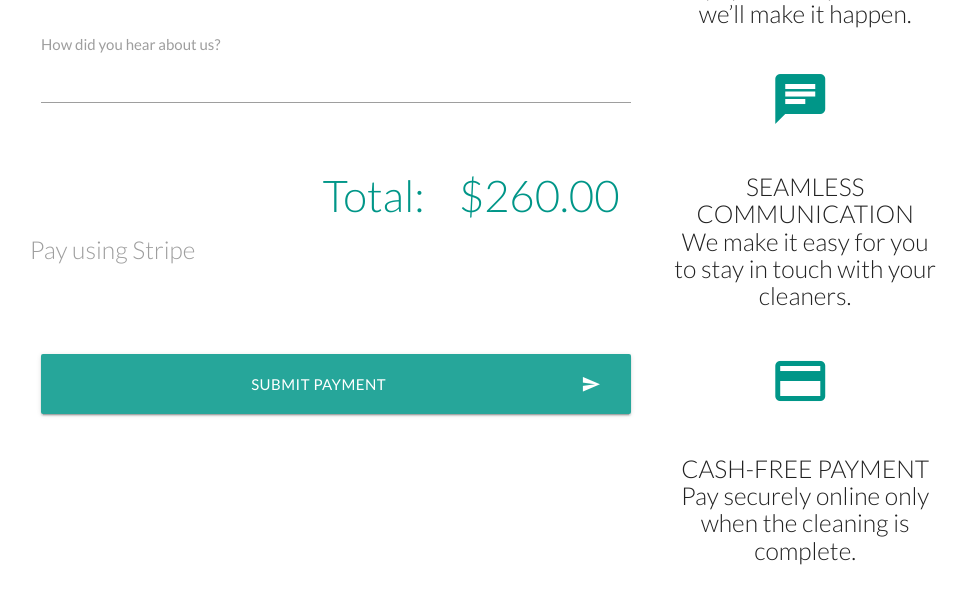
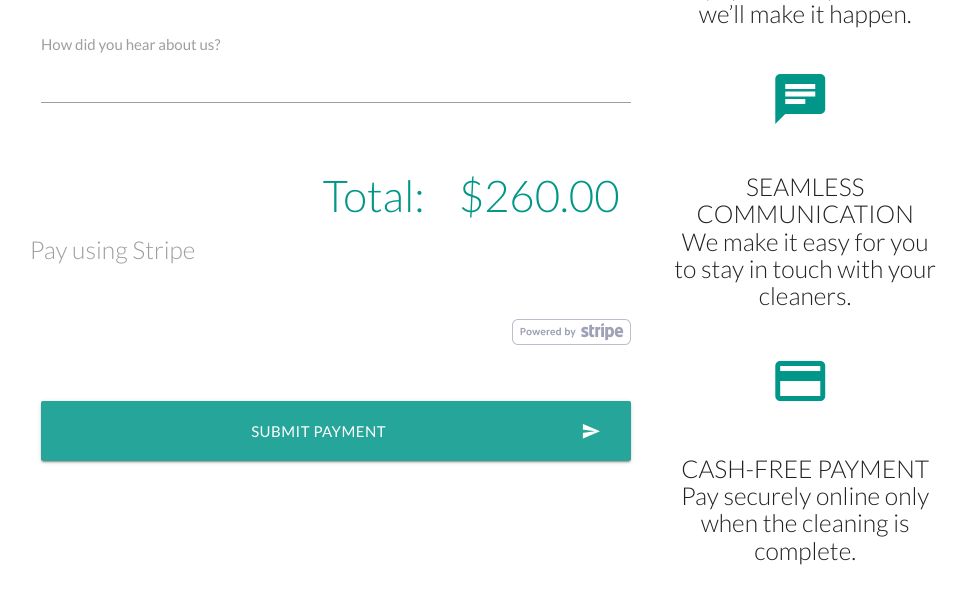
Before and after one commit to arkdesignstudio/maidscape, a Flask app: page /form in a window 1280 px wide. Shown: the part 1796-2387 px from the top of the page, without its empty margins (151-1114 px from the left). Run offline with Flask 2, Linux system fonts and the light colour scheme; some libraries are stand-ins or nearby versions.

Commit message:
added stripe badge to make this look legit

```diff
--- a/static/css/style.css
+++ b/static/css/style.css
@@ -95,3 +95,8 @@ footer.page-footer {
   height: 60px;
   margin-bottom: 120px;
 }
+
+#badge {
+  padding-top: 30px;
+  margin-bottom: 30px;
+}
--- a/templates/form.html
+++ b/templates/form.html
@@ -169,10 +169,13 @@
 
 					<!-- Used to display Element errors -->
 					<div id="card-errors"></div>
+
+          <div id="badge" class="col s12">
+            <a href="https://stripe.com" class="right">
+              <img src="{{ url_for('static', filename='img/powered_by_stripe.png') }}" />
+            </a>
+          </div>
 				</div>
-
-				<br />
-				<br />
 
 				<button class="btn waves-effect waves-light stretch" type="submit" name="action">Submit Payment
 					<i class="material-icons right">send</i>
```
Also changed, not shown: static/img/powered_by_stripe.png (added).
